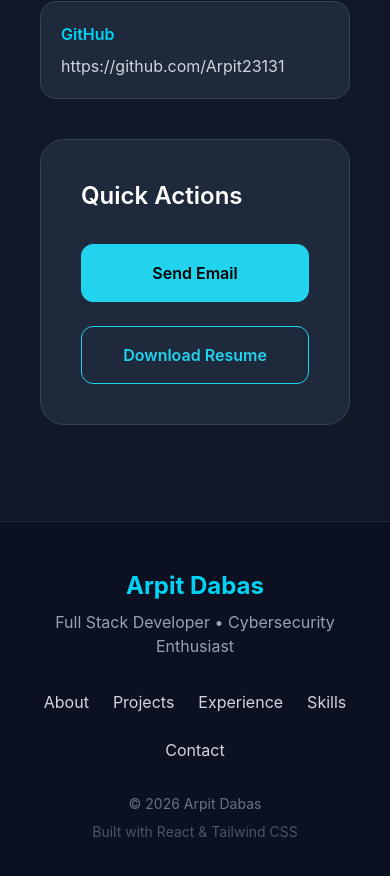
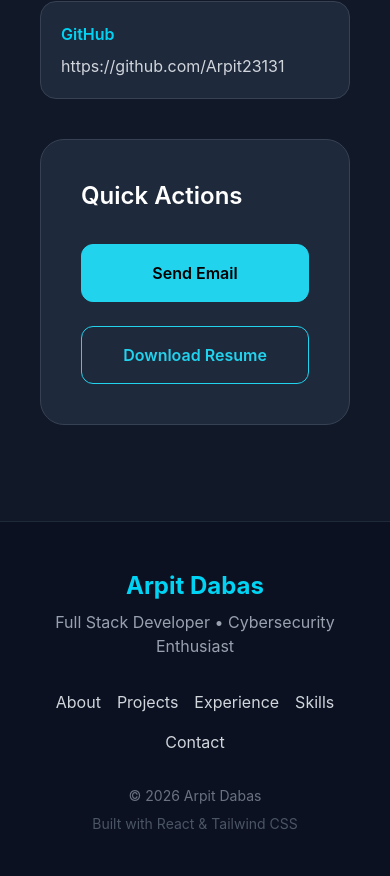
Before and after one commit to Arpit23131/portfolio-website, a React (Vite) app: page / in a window 390 px wide. Shown: the part 7409-8285 px from the top of the page. Built offline with nearby package versions, Linux system fonts and the light colour scheme.

Commit message:
Update Footer.jsx

```diff
--- a/src/components/Footer.jsx
+++ b/src/components/Footer.jsx
@@ -1,8 +1,9 @@
+
 function Footer() {
 
   return (
 
-    <footer className="bg-[#0b1120] border-t border-gray-800 text-white px-10 py-12">
+    <footer className="bg-[#0b1120] border-t border-gray-800 text-white px-5 sm:px-8 md:px-10 py-12">
 
       <div className="max-w-7xl mx-auto flex flex-col md:flex-row justify-between items-center gap-8">
 
@@ -20,7 +21,7 @@ function Footer() {
         </div>
 
         {/* Center Navigation */}
-        <div className="flex flex-wrap justify-center gap-6 text-gray-300">
+        <div className="flex flex-wrap justify-center gap-4 sm:gap-6 text-gray-300">
 
           <a
             href="#about"
```
